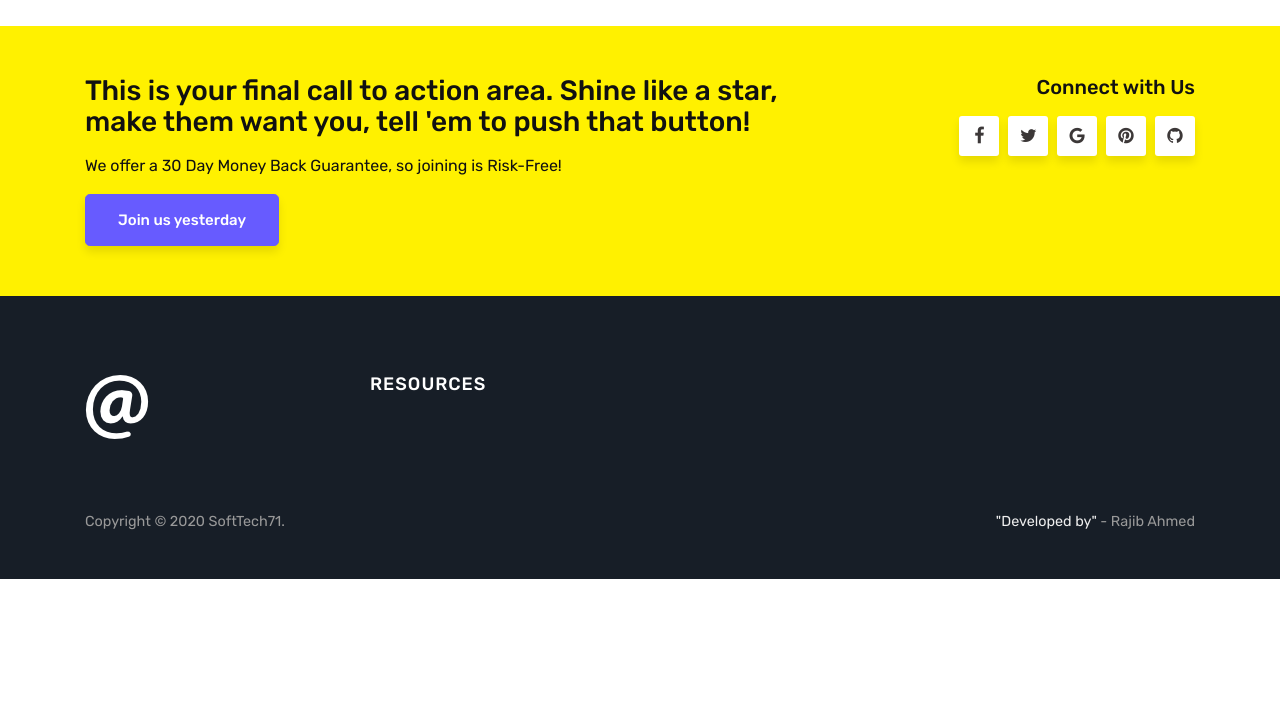
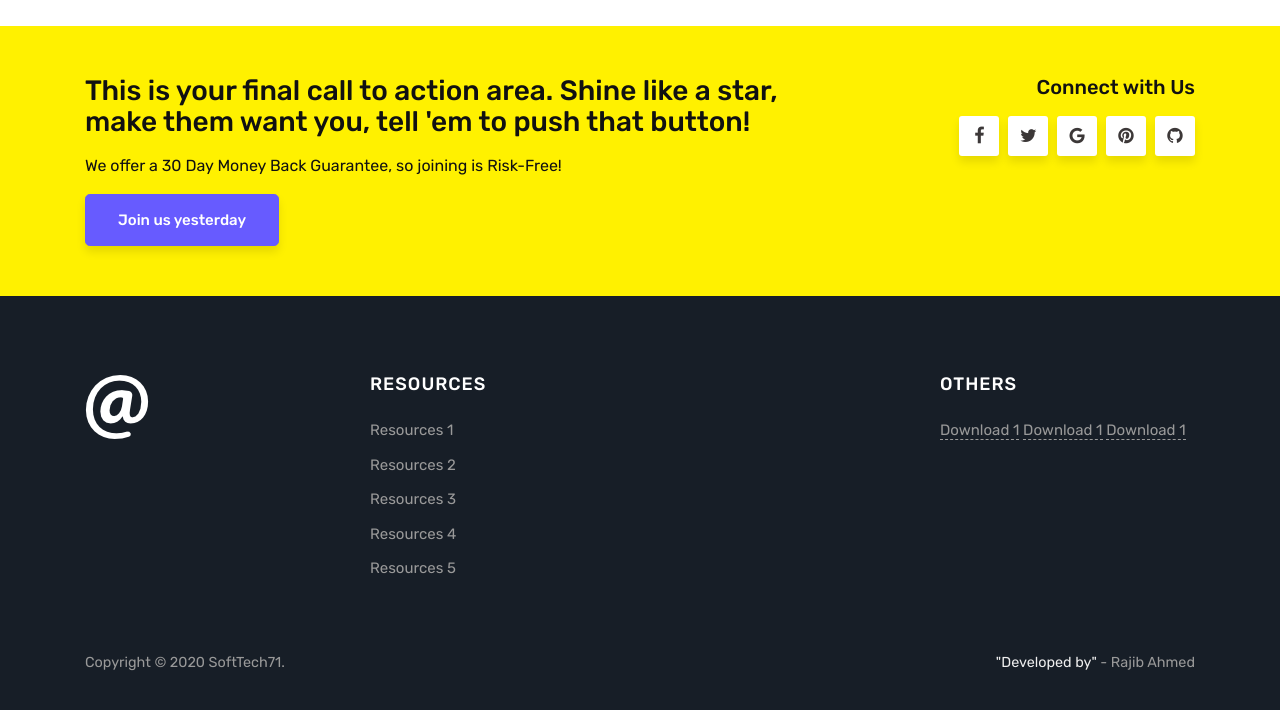
Before and after one commit to softtech71/softtech71.github.io, a Jekyll site: the page built from index.html, in a window 1280 px wide and 900 px high, scrolled down 974 px, cut to the strip 181-891 px from the top of the window. Built offline with Jekyll 4.4.1, drawn with Linux system fonts in a browser that asks for light colours; the list of posts is cut into pages by our own code; before the commit the page ends 1734 px from its top, so only the background shows below that.

Commit message:
Updated footer liks

```diff
--- a/_layouts/default.html
+++ b/_layouts/default.html
@@ -154,11 +154,11 @@
                 <div class="footer-widget">
                 <h5 class="title">Resources</h5>
                 <ul>
-                <!-- <li><a target="_blank" href="https://m.do.co/c/84c9b45d0c47">Digital Ocean</a></li>
-                <li><a target="blank" href="https://www.cloudways.com/en/pricing.php?id=153986&amp;a_bid=005da123">Cloudways</a></li>
-                <li><a target="blank" href="http://shareasale.com/r.cfm?b=875645&amp;u=1087935&amp;m=41388&amp;urllink=&amp;afftrack=">Page Speed Test</a></li>
-                <li><a target="blank" href="https://www.wowthemes.net/affiliate-area/?utm_source=fromjekyllsidebar&utm_campaign=sidebar">Partner with Us</a></li>
-                <li><a target="blank" href="https://www.wowthemes.net/category/jekyll-themes/">Our Jekyll Themes</a></li> -->
+                <li><a target="_blank" href="#">Resources 1</a></li>
+                <li><a target="blank" href="#">Resources 2</a></li>
+                <li><a target="blank" href="#">Resources 3</a></li>
+                <li><a target="blank" href="#">Resources 4</a></li>
+                <li><a target="blank" href="#">Resources 5</a></li>
                 </ul>
                 </div>
                 </div>
@@ -169,9 +169,10 @@
 
                 <div class="col-sm-3">
                 <div class="footer-widget textwidget">
-                    <!-- <h5 class="title">Download</h5>
-                    <p>Download "Affiliates" theme and use it for your next Jekyll project. If you have a question, a bug report, or if you simply want to say hi, <a href="https://www.wowthemes.net/support/">contact us here</a>.</p>
-                    <a href="https://github.com/wowthemesnet/affiliates-jekyll-theme/archive/master.zip">Download Theme</a>                     -->
+                    <h5 class="title">Others</h5>
+                    <a href="#">Download 1</a>
+                    <a href="#">Download 1</a>
+                    <a href="#">Download 1</a>
                 </div>
                 </div>
             </div>
```
